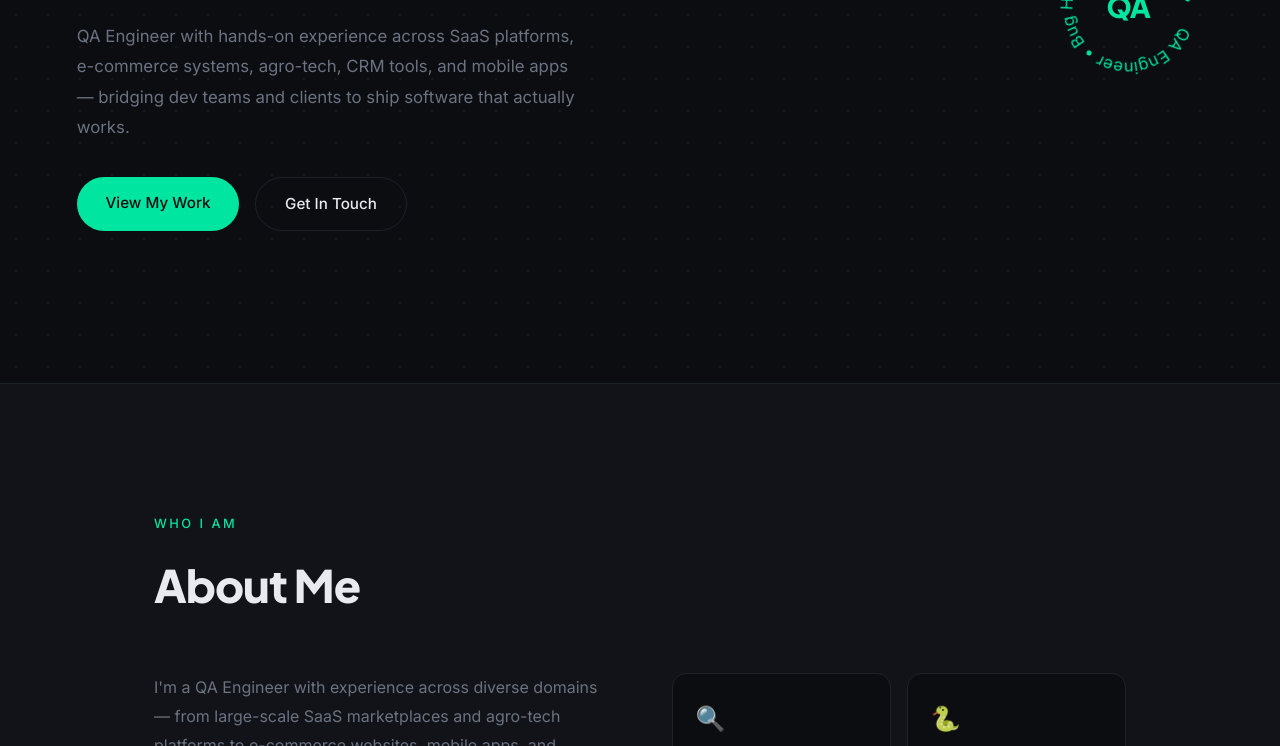
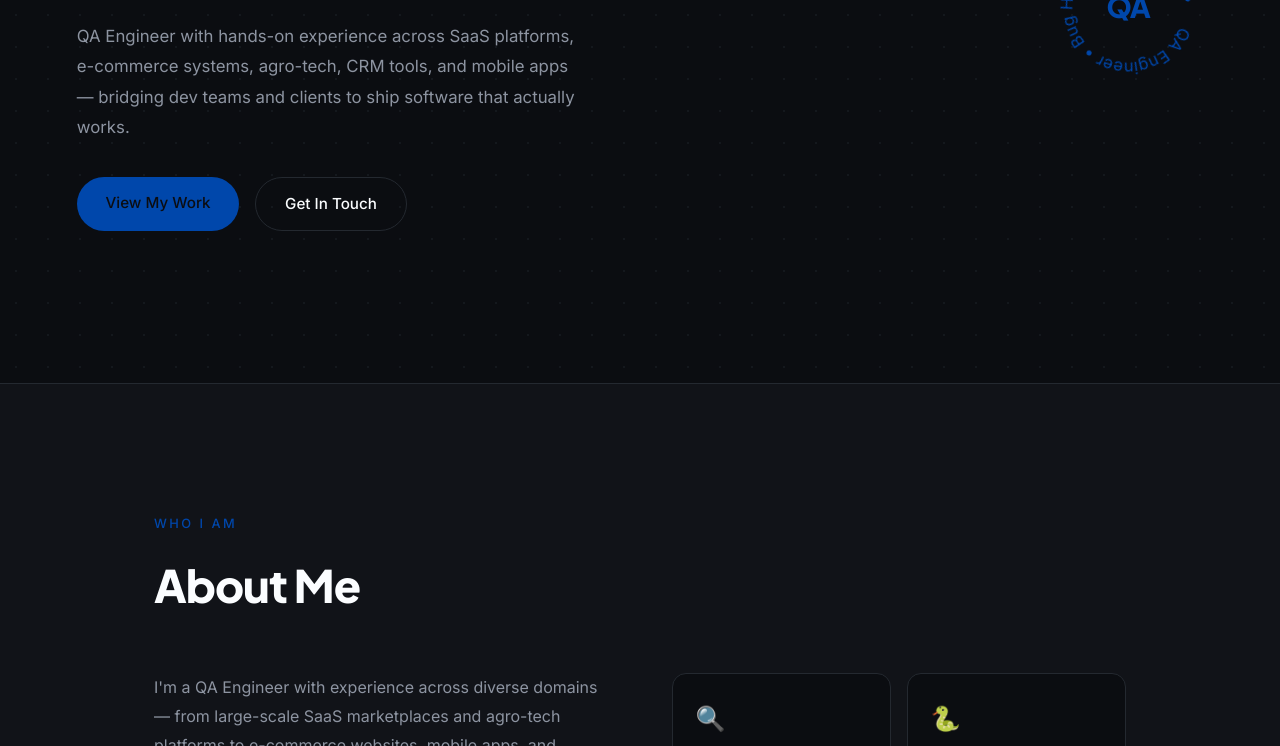
Before and after one commit to sauraavpdl/my-portfolio-website, a plain HTML site: page docs/index.html in a window 1280 px wide. Shown: the part 417-1163 px from the top of the page. Drawn offline with Linux system fonts and the light colour scheme.

Commit message:
changing the colors

```diff
--- a/docs/style.css
+++ b/docs/style.css
@@ -2,17 +2,37 @@
 *, *::before, *::after { box-sizing: border-box; margin: 0; padding: 0; }
 
 :root {
-  --bg:        #0b0d11;
-  --surface:   #111318;
-  --border:    #1e2229;
-  --accent:    #00e5a0;
-  --accent2:   #00b8ff;
-  --text:      #e8eaf0;
-  --muted:     #6b7280;
-  --font-head: 'Plus Jakarta Sans', sans-serif;
-  --font-body: 'Inter', sans-serif;
-  --radius:    14px;
-  --ease:      cubic-bezier(0.4, 0, 0.2, 1);
+  /* --- Professional Portfolio & QA Palette (Refined) --- */
+  /* Optimized for trust, precision, and clean design. */
+
+  /* Surface and Background - Kept near-black and deep charcoal for high contrast with accents. */
+  --bg:         #0b0d11; /* Deep charcoal */
+  --surface:    #111318; /* Near-black surface */
+  --border:     #242930; /* Subtly darker, cooler gray for borders */
+
+  /* Core Accent: Primary Identity (Trust, QA Reliability) */
+  /* Replaces your single bright green as the main 'color of trust'. */
+  --accent:     #0047AB; /* Cobalt Blue - Deep, rich blue for logo, major headers, and professionalism. */
+
+  /* Interactive Accent: Second Primary (Energy, Modernity) */
+  /* Replaces your old accent2 (Cyan) with a more defined, vibrant blue. */
+  --accent2:    #0096FF; /* Sky Blue - Bright, interactive blue for buttons, links, and hover states. */
+
+  /* Functional Utility: 'Pass/Success' Color (Your old green) */
+  /* Your old main accent is now optimized and assigned a specific role (e.g., test PASS status). */
+  --success:    #00e5a0; /* Aero Green - Used strictly for success indicators or data points. */
+
+  /* Text & Utility */
+  --text:       #FBFDFF; /* Pure, slightly cooler white for max legibility on dark themes */
+  --muted:      #8D94A1; /* Muted slate gray for secondary details/captions */
+
+  /* Typography */
+  --font-head:  'Plus Jakarta Sans', sans-serif; /* Clean, geometric, innovative header font */
+  --font-body:  'Inter', sans-serif;             /* Highly legible, functional body font */
+
+  /* Layout and Motion */
+  --radius:     14px;                           /* Modern, soft corners */
+  --ease:       cubic-bezier(0.4, 0, 0.2, 1);     /* Smooth, precise movement */
 }
 
 html { scroll-behavior: smooth; }
```
